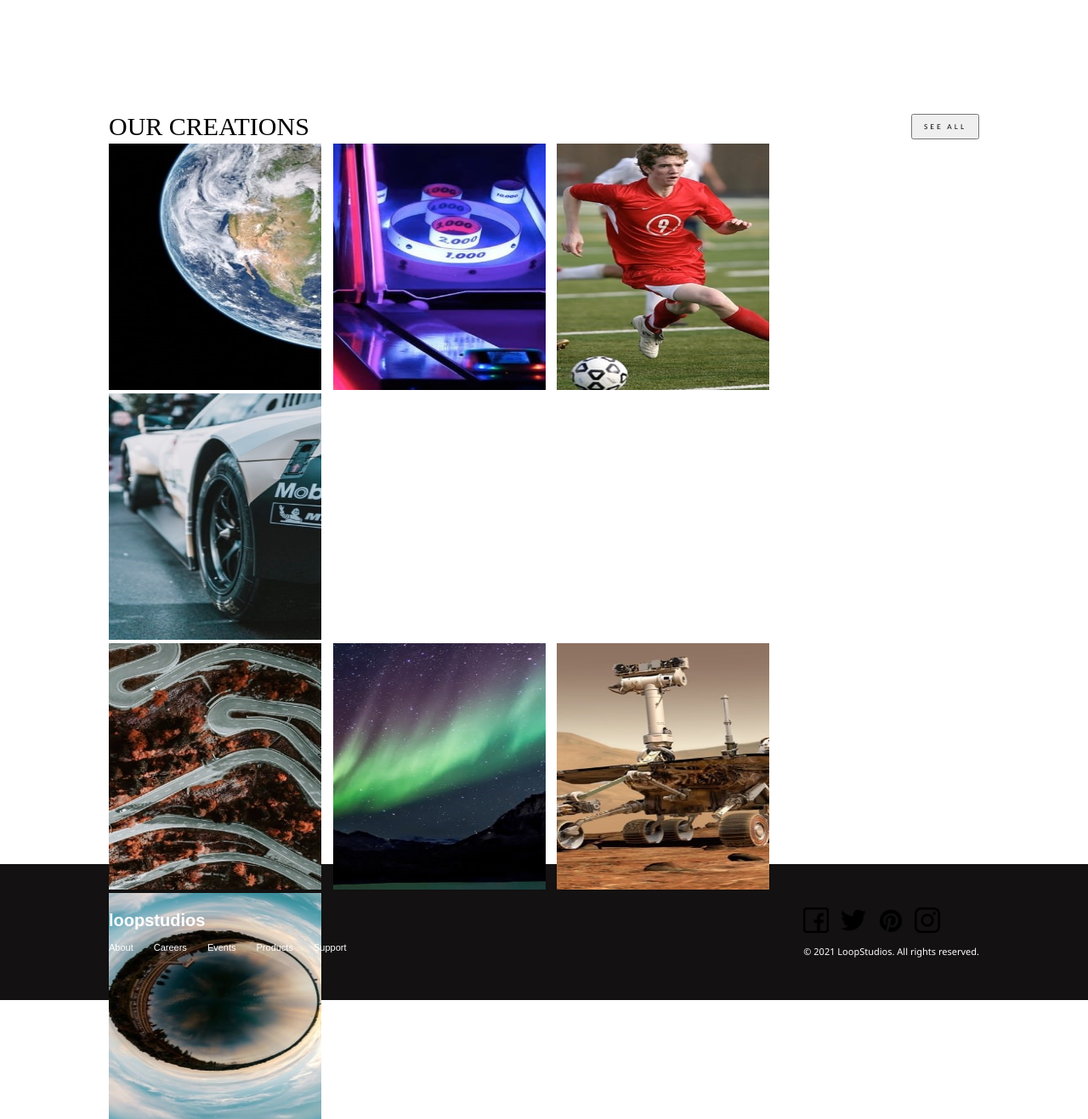
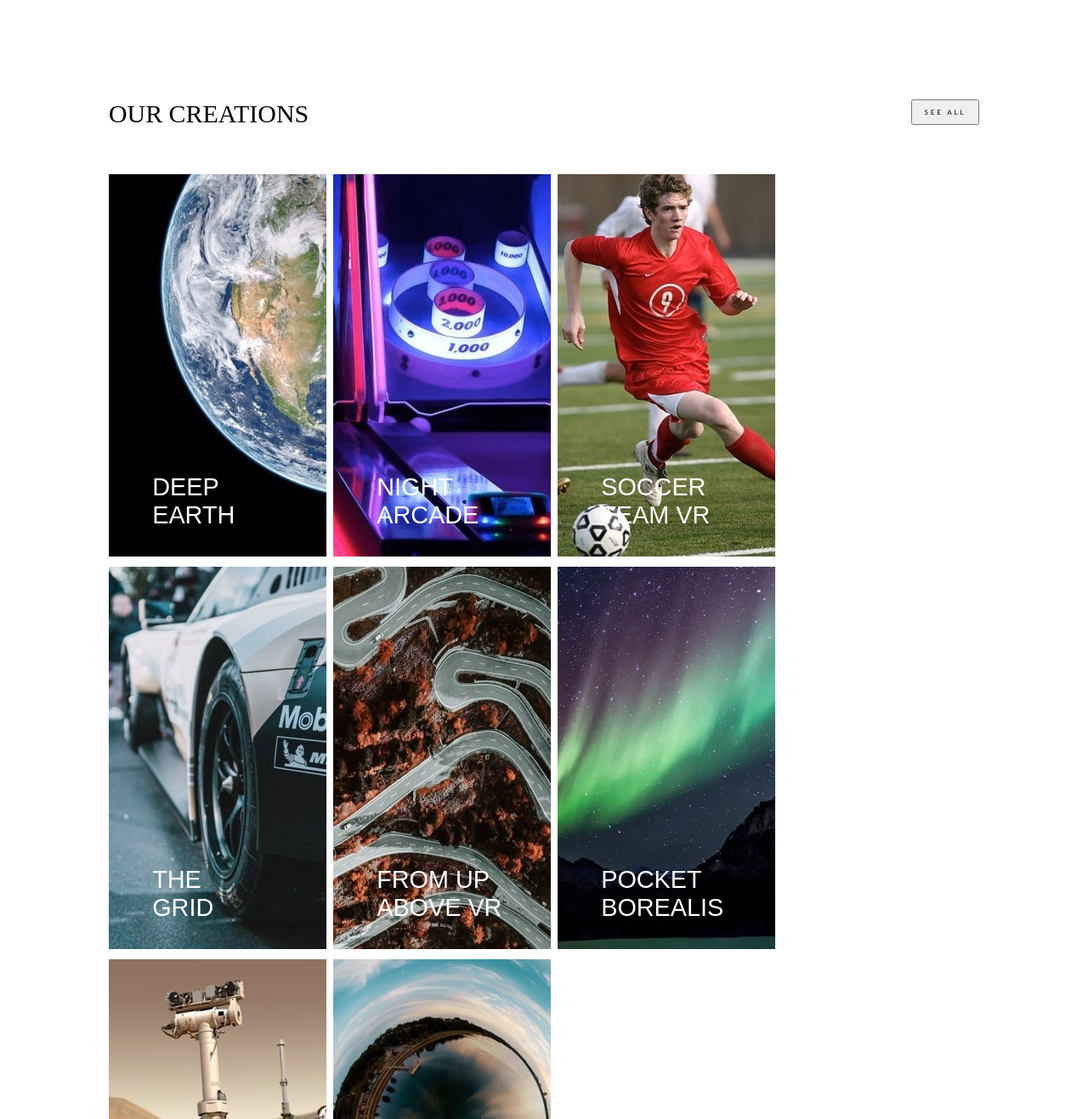
Before and after one commit to EstherOluyemi/arcadegamePage, a plain HTML site: page index.html in a window 1280 px wide. Shown: the part 1483-2800 px from the top of the page at 85% size. Drawn offline with Linux system fonts and the light colour scheme.

Commit message:
made changes

```diff
--- a/index.html
+++ b/index.html
@@ -32,11 +32,7 @@
     </div>
     <div class="container2">
         <div class="wrapper">
-            <div class="left2">
             <img class="img2" src="./image-interactive.jpg" alt="">
-                <div class="cutout"></div>
-            </div>
-            <div class="right2">
             <div class="writing">
                 <p class="header">THE LEADER IN</p>
                 <p class="header">INTERACTIVE VR</p>
@@ -48,28 +44,45 @@
             </div>
         </div>
     </div>
-    </div>
     <div class="container3">
         <div class="wrapper3">
             <div class="topwrapper3">
-                <div class="nav3">
-                    <div class="left3">
-                        <p style="font-size: 30px;">OUR CREATIONS</p>
-                    </div>
-                    <div class="right3">
+                <p>OUR CREATIONS</p>
                 <button>SEE ALL</button>
             </div>
+            <div class="imagewrapper">
+                <div class="deepearth">
+                    <img src="./image-deep-earth.jpg" alt="">
+                    <h2>DEEP <br> EARTH</h2>
                 </div>
+                <div class="night">
+                    <img src="./image-night-arcade.jpg" alt="">
+                    <h2>NIGHT <br> ARCADE</h2>
                 </div>
-            <div class="imagewrapper">
-                <img src="./image-deep-earth.jpg" alt="">
-                <img src="./image-night-arcade.jpg" alt="">
+                <div class="soccer">
                     <img src="./image-soccer-team.jpg" alt="">
-                <img src="./image-grid.jpg" alt=""><br>
+                    <h2>SOCCER <br> TEAM VR</h2>
+                </div>
+                <div class="grid">
+                    <img src="./image-grid.jpg" alt="">
+                    <h2>THE <br> GRID</h2>
+                </div>
+                <div class="above">
                     <img src="./image-from-above.jpg" alt="">
+                    <h2>FROM UP <br> ABOVE VR</h2>
+                </div>
+                <div class="pocket">
                     <img src="./image-pocket-borealis.jpg" alt="">
+                    <h2>POCKET <br> BOREALIS</h2>
+                </div>
+                <div class="curious">
                     <img src="./image-curiosity.jpg" alt="">
+                    <h2>THE <br> CURIOSITY</h2>
+                </div>
+                <div class="fisheye">
                     <img src="./image-fisheye.jpg" alt="">
+                    <h2>MAKE IT <br> FISHEYE</h2>
+                </div>
             </div>
         </div>
     </div>
--- a/style.css
+++ b/style.css
@@ -1,6 +1,7 @@
 *{
     margin: 0;
     padding: 0;
+    box-sizing: border-box;
 }
 .container{
     width: 100%;
@@ -9,8 +10,7 @@
 }
 .topnav{
     width: 100%;
-    height: 130px;
-    /* background-color: blueviolet; */
+    height: 8.125rem;
     display: flex;
     justify-content: center;
     align-items: center;
@@ -18,74 +18,65 @@
 .topwrapper{
     width: 80%;
     height: 100%;
-    /* background-color: brown; */
     display: flex;
     align-items: center;
     justify-content: space-between;
 }
-h3{
+.left h3{
     color: white;
     font-family: poppins, sans-serif;
-    font-size: 35px;
+    font-size: 2.18rem;
 }
 .right{
-    word-spacing: 30px;
+    word-spacing: 1.87rem;
 }
 .heads{
     color: white;
     text-decoration: none;
-    font-size: 11px;
+    font-size: 0.68rem;
     font-family: poppins, sans-serif;
 }
 .experience{
     border: 1px solid white;
-    width: 550px;
-    height: 250px;
+    width: 34.37rem;
+    height: 15.62rem;
     position: absolute;
-    left: 135px;
-    bottom:200px;
+    left: 8.43rem;
+    bottom:12.5rem;
 }
 .p1{
     color: white;
-    font-size: 60px;
+    font-size: 3.5rem;
     font-family:Arial, Helvetica, sans-serif;
-    padding-left: 20px;
-    padding-top: 20px;
-    line-height: 55px;
+    padding-left: 1.25rem;
+    padding-top: 1.25rem;
+    line-height: 1;
 }
 .container2{
     width: 100%;
     height: 100vh;
-    /* background-color: pink; */
     display: flex;
     justify-content: center;
     align-items: center;
 }
 .wrapper{
-    /* background-color: hotpink; */
     width: 80%;
     height: 70%;
     display: flex;
+    position: relative;
 }
-.left2{
-    width: 50%;
+.img2{
+    width: 65%;
     height: 100%;
 }
-.right2{
+.writing{
+    background-color: white;
+    position: absolute;
     width: 50%;
-    height: 100%;
-    /* background-color: blueviolet; */
-    position: relative;
-}
-.writing{
-    position: absolute;
-    top: 38%;
-    right: 0;
-}
-.img2{
-    width: 100%;
-    height: 80%;
-
+    height: 70%;
+    left: 50%;
+    top: 30%;
+    padding: 8rem 0 0 8rem;
 }
 .header{
     font-size: 35px;
@@ -102,48 +93,130 @@ h3{
     display: flex;
     justify-content: center;
     align-items: center;
-    /* background-color: hotpink; */
 }
 .wrapper3{
     width: 80%;
-    height: 97%;
-    /* background-color: burlywood; */
+    height: 100%;
 }
 .topwrapper3{
     height: 40px;
-    /* background-color: blueviolet; */
-    display: flex;
-    justify-content: center;
-}
-.nav3{
-    width: 100%;
-    height: 100%;
-     /* background-color: aquamarine; */
     display: flex;
     justify-content: space-between;
-    align-items: center;
 }
-button{
-    width: 80px;
-    height: 30px;
-    font-size: 8px;
+.topwrapper3 p{
+    font-size: 1.87rem;
+}
+.topwrapper3 button{
+    width: 5rem;
+    height: 1.87rem;
+    font-size: 0.5rem;
     font-family:'Gill Sans', 'Gill Sans MT', Calibri, 'Trebuchet MS', sans-serif;
-    letter-spacing: 3px;
+    letter-spacing: 0.18rem;
 }
 .imagewrapper{
     width: 100%;
-    height: 100%;
-    /* background-color: aqua; */
-    margin: 0;
-    width: 100%;
-    justify-content: space-between;
+    margin-top: 3rem;
+    display: flex;
+    flex-wrap: wrap;
+    gap: 0.5rem;
+    padding: 0;
 }
-img{
-    width: 250px;
-    height: 290px;
-    max-width: 100%;
-    margin: 0;
-    margin-right: 9.6px;
+.deepearth{
+    position: relative;
+}
+.deepearth h2{
+    position: absolute;
+    bottom: 8%;
+    left: 20%;
+    color: white;
+    font-family:Arial, Helvetica, sans-serif;
+    font-weight: 100;
+    font-size: 1.8rem;
+
+}
+.night{
+    position: relative;
+}
+.night h2{
+    position: absolute;
+    bottom: 8%;
+    left: 20%;
+    color: white;
+    font-family:Arial, Helvetica, sans-serif;
+    font-weight: 100;
+    font-size: 1.8rem;
+}
+.soccer{
+    position: relative;
+}
+.soccer h2{
+    position: absolute;
+    bottom: 8%;
+    left: 20%;
+    color: white;
+    font-family:Arial, Helvetica, sans-serif;
+    font-weight: 100;
+    font-size: 1.8rem;
+}
+.grid{
+    position: relative;
+}
+.grid h2{
+    position: absolute;
+    bottom: 8%;
+    left: 20%;
+    color: white;
+    font-family:Arial, Helvetica, sans-serif;
+    font-weight: 100;
+    font-size: 1.8rem;
+}
+.above{
+    position: relative;
+}
+.above h2{
+    position: absolute;
+    bottom: 8%;
+    left: 20%;
+    color: white;
+    font-family:Arial, Helvetica, sans-serif;
+    font-weight: 100;
+    font-size: 1.8rem;
+}
+.pocket{
+    position: relative;
+}
+.pocket h2{
+    position: absolute;
+    bottom: 8%;
+    left: 20%;
+    color: white;
+    font-family:Arial, Helvetica, sans-serif;
+    font-weight: 100;
+    font-size: 1.8rem;
+}
+.curious{
+    position: relative;
+}
+.curious h2{
+    position: absolute;
+    bottom: 8%;
+    left: 20%;
+    color: white;
+    font-family:Arial, Helvetica, sans-serif;
+    font-weight: 100;
+    font-size: 1.8rem;
+}
+.fisheye{
+    position: relative;
+}
+.fisheye h2{
+    position: absolute;
+    bottom: 8%;
+    left: 20%;
+    color: white;
+    font-family:Arial, Helvetica, sans-serif;
+    font-weight: 100;
+    font-size: 1.8rem;
 }
 .container4{
     width: 100%;
@@ -152,7 +225,7 @@ img{
     display: flex;
     justify-content: center;
     align-items: center;
-    margin-top: 100px;
+    margin-top: 35rem;
 }
 .wrapper4{
     width: 80%;
@@ -160,11 +233,10 @@ img{
     display: flex;
     justify-content: space-between;
     align-items: center;
-    /* background-color: brown; */
 }
 .socials{
-    width: 30px;
-    height: 30px;
+    width: 1.87rem;
+    height: 1.87rem;
 }
 .socialimg{
     padding: 0;
@@ -172,25 +244,25 @@ img{
 .loops{
     color: white;
     font-family: poppins, sans-serif;
-    font-size: 20px;
+    font-size: 1.25rem;
     font-weight: 600;
 }
 .a{
     text-decoration: none;
     color: white;
-    font-size: 11px;
+    font-size: 0.68rem;
     font-family: poppins, sans-serif;
 }
 .links{
-    word-spacing: 20px;
-    margin-top: 10px;
+    word-spacing: 1.25rem;
+    margin-top: 0.62rem;
 }
 .copy{
-    margin-top: 10px;
+    margin-top: 0.62rem;
 }
 footer{
     color: white;
-    font-size: 11px;
+    font-size: 0.68rem;
     font-family:'Segoe UI', Tahoma, Geneva, Verdana, sans-serif;
     font-weight: 100;
 }
```
Lines whose indentation alone changed are shown as unchanged.
